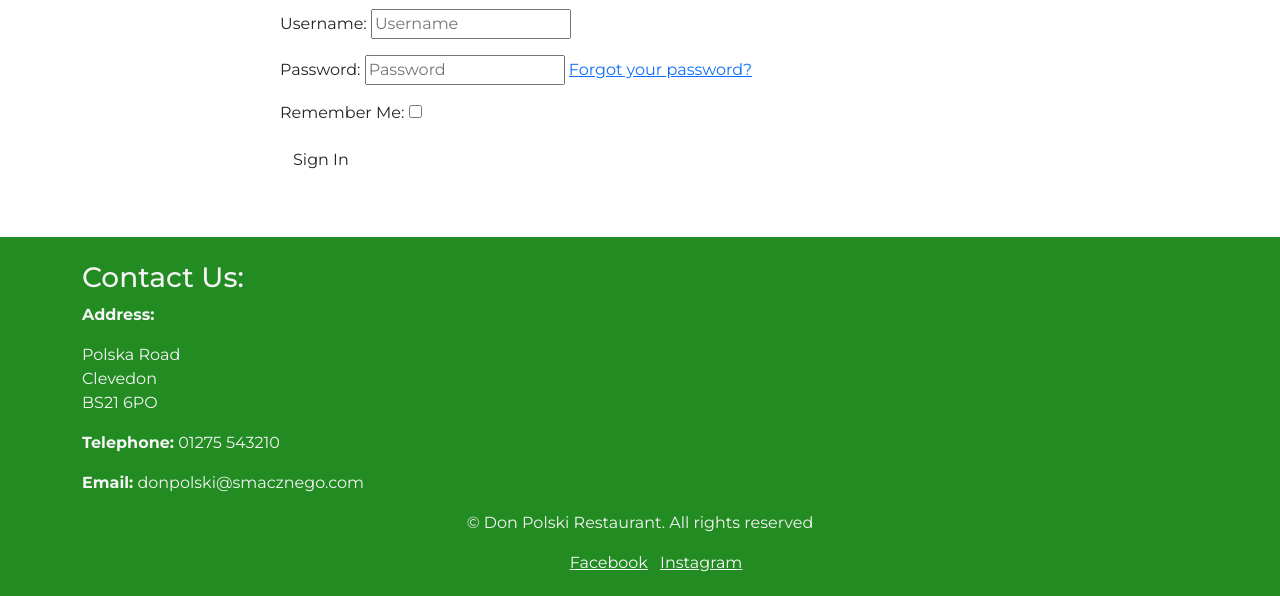
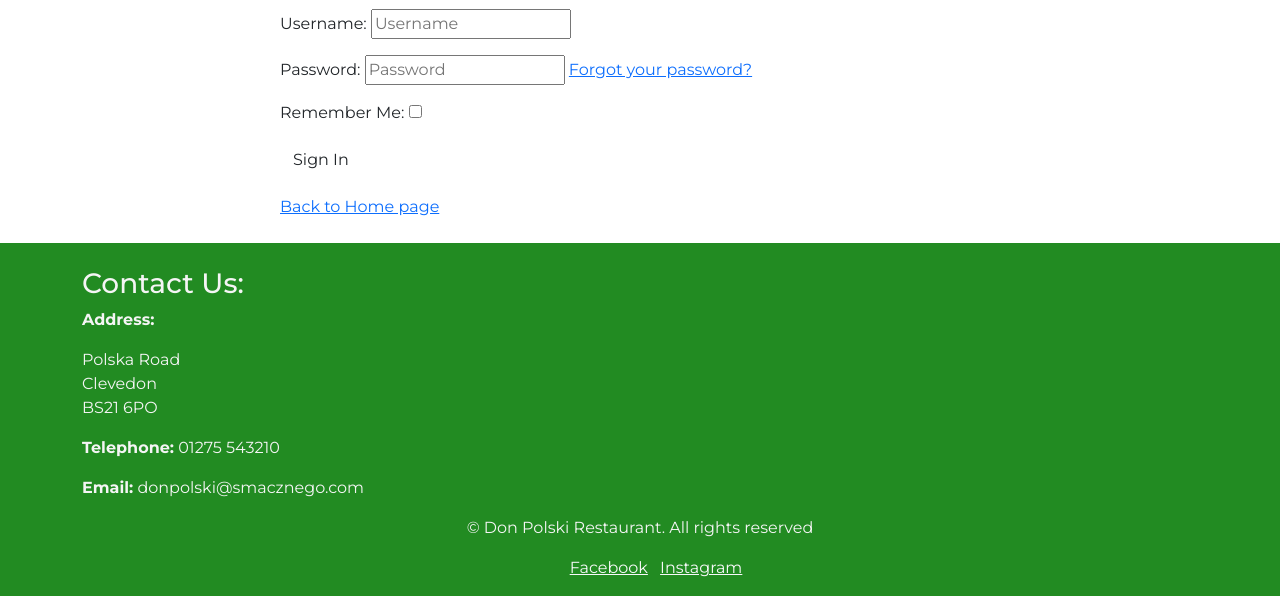
Before and after one commit to TiredSkitarii/don-polski-restaurant, a Django app: page /accounts/login/ in a window 1280 px wide. Shown: the part 209-805 px from the top of the page. Before the commit the page ends 781 px from the top, so only its background shows below. Run offline with Django 4.2, Linux system fonts and the light colour scheme; some libraries are stand-ins or nearby versions; some web fonts are replaced.

Commit message:
Added homepage buttons to Login/Sign in pages

```diff
--- a/website/templates/account/login.html
+++ b/website/templates/account/login.html
@@ -31,6 +31,12 @@
     </div>
   </div>
 
+  <div class="row">
+    <div class="col-md-8 mt-3 offset-md-2">
+      <a class="link" href="{% url 'home' %}">Back to Home page</a>
+    </div>
+  </div>
+
 </div>
 
 {% endblock content %}
```
Also changed, not shown: website/templates/account/signup.html (+9 -0 lines).
